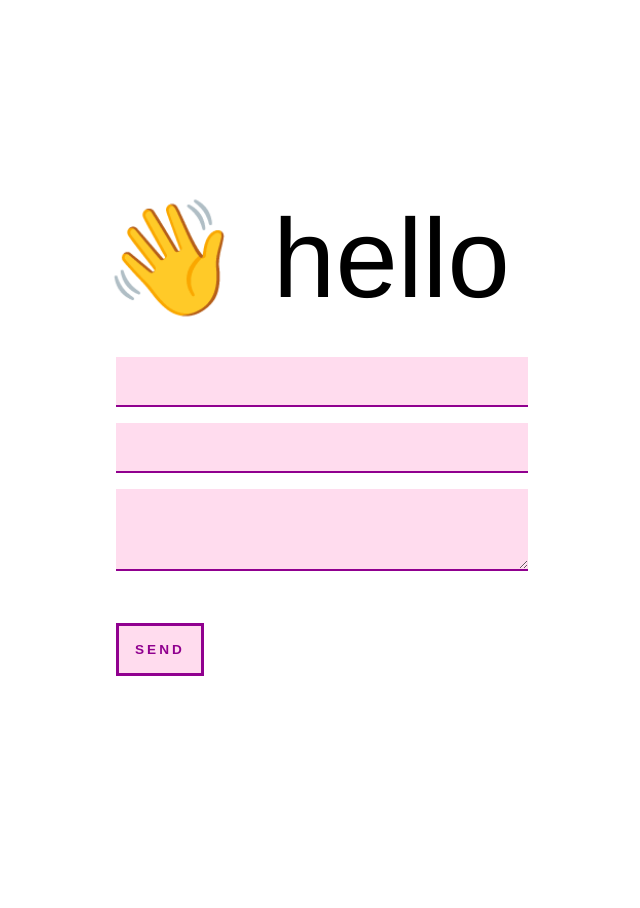
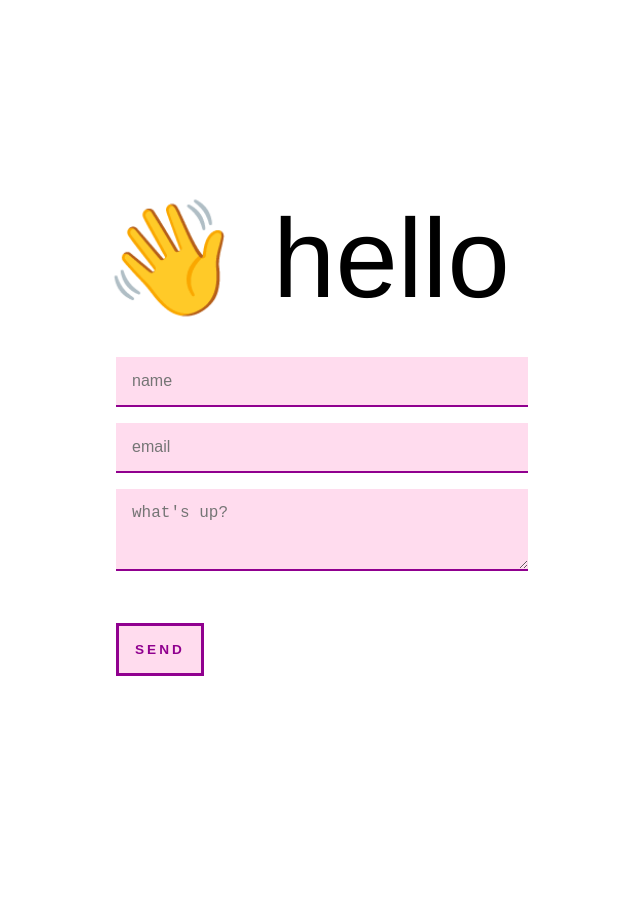
Before and after one commit to jrelgin/jrelgin.com, a Jekyll site: the page built from index.md, in a window 1280 px wide. Shown: the whole page, without its empty margins (334-974 px from the left). Built offline with Jekyll 4.4.1, drawn with Linux system fonts in a browser that asks for light colours.

Commit message:
Adds placeholders to form

```diff
--- a/_layouts/default.html
+++ b/_layouts/default.html
@@ -18,15 +18,15 @@
        </p>
         <p>
           <label class="sr-only">Your Name: </label>
-          <input type="text" class="form-field" name="name">
+          <input type="text" placeholder="name" class="form-field" name="name">
         </p>
         <p>
           <label class="sr-only">Your Email: </label>
-          <input type="email" class="form-field" name="email">
+          <input type="email" placeholder="email" class="form-field" name="email">
         </p>
         <p>
           <label class="sr-only">Message: </label>
-          <textarea name="message" class="form-field"></textarea>
+          <textarea name="message" placeholder="what's up?" class="form-field"></textarea>
         </p>
         <p>
           <button class="btn-submit" type="submit">Send</button>
```
